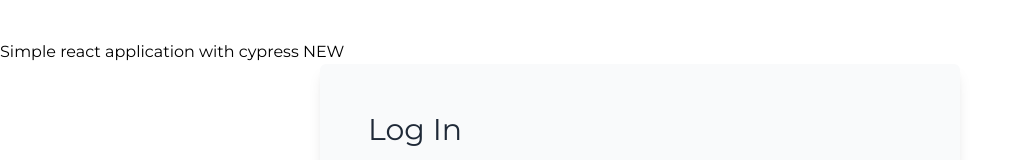
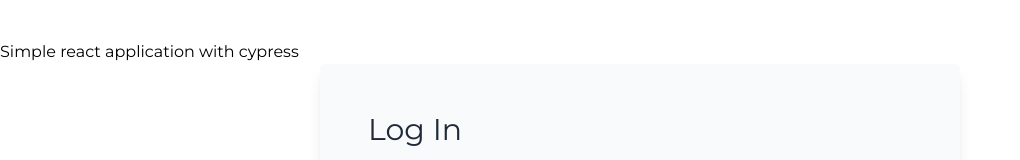
Before and after one commit to Apoka5555/react-app-github-actions, a React (Create React App) app: page / in a window 1280 px wide. Shown: the top 160 px of the page, without its empty margins (0-1020 px from the left). Built offline with nearby package versions, Linux system fonts and the light colour scheme.

Commit message:
feat: return back title

```diff
--- a/src/App.tsx
+++ b/src/App.tsx
@@ -33,7 +33,7 @@ function App() {
 
   return (
     <div className="lg:container lg mx-auto m-10">
-      <div>Simple react application with cypress NEW</div>
+      <div>Simple react application with cypress</div>
       {isAuthed ? (
         <Welcome
           username={username}
```
